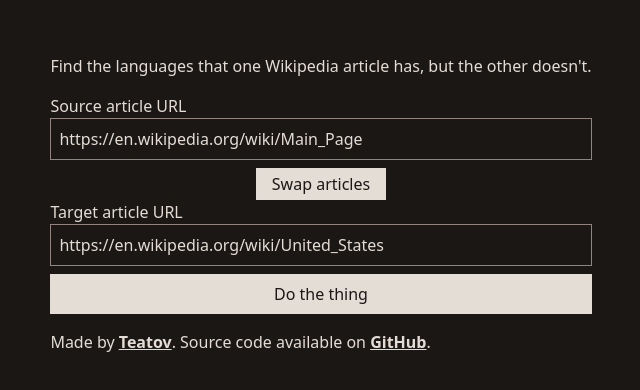
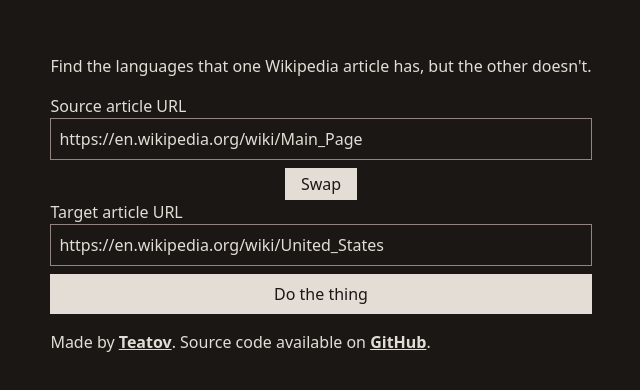
Before and after one commit to teatov/wiki-lang-comparer, a Svelte app: page / in a window 1280 px wide. Shown: the part 196-586 px from the top of the page, without its empty margins (319-959 px from the left). Built offline with nearby package versions, Linux system fonts and the light colour scheme.

Commit message:
disable swap button when fetching

```diff
--- a/src/App.svelte
+++ b/src/App.svelte
@@ -182,7 +182,8 @@
     <div class="text-center">
       <button
         class="px-4 py-1 bg-foreground text-background"
-        onclick={swapArticles}>Swap articles</button
+        onclick={swapArticles}
+        disabled={isFetching}>Swap</button
       >
     </div>
     <label for="target-article-url" class="block mb-2">
```
